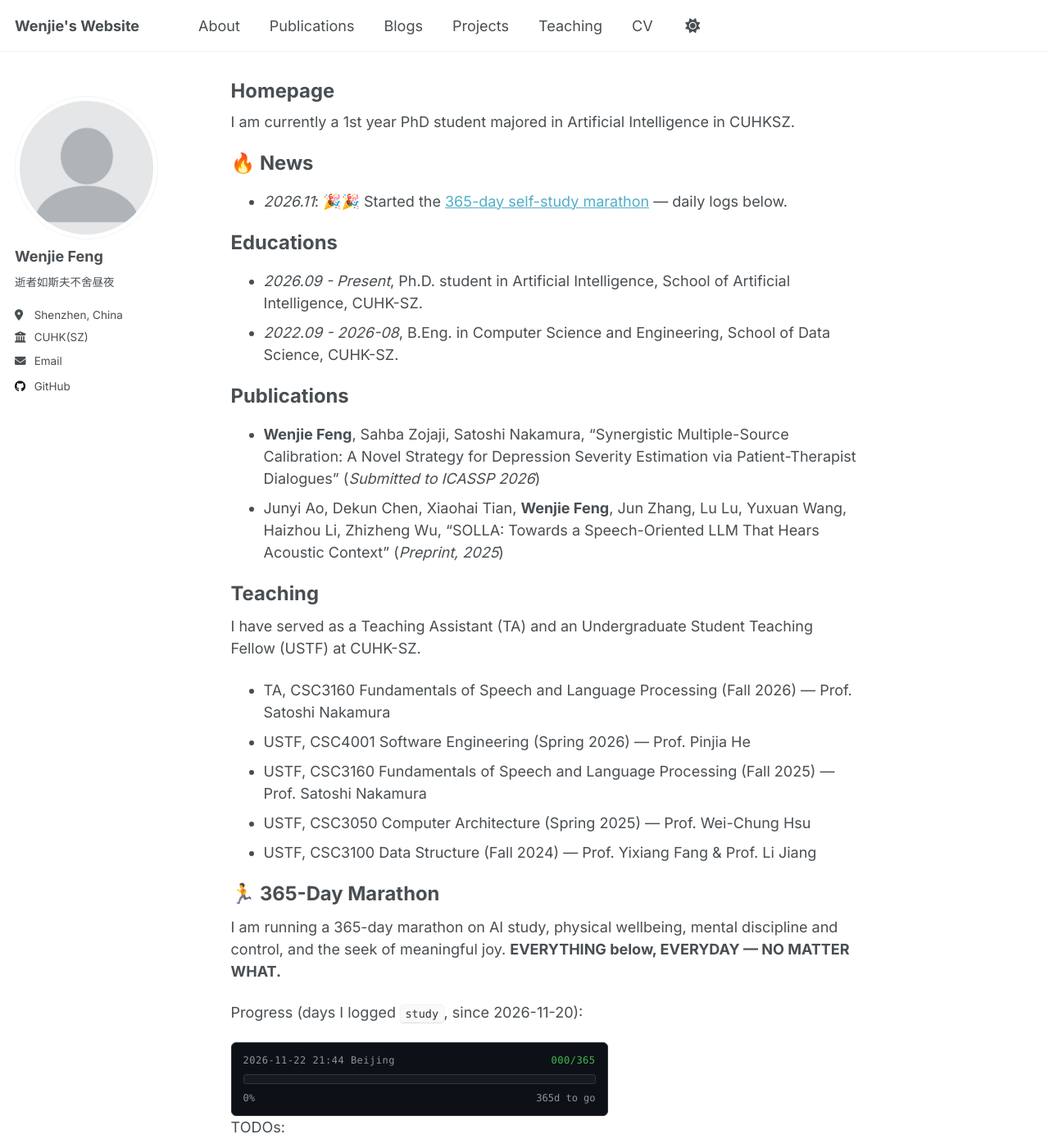
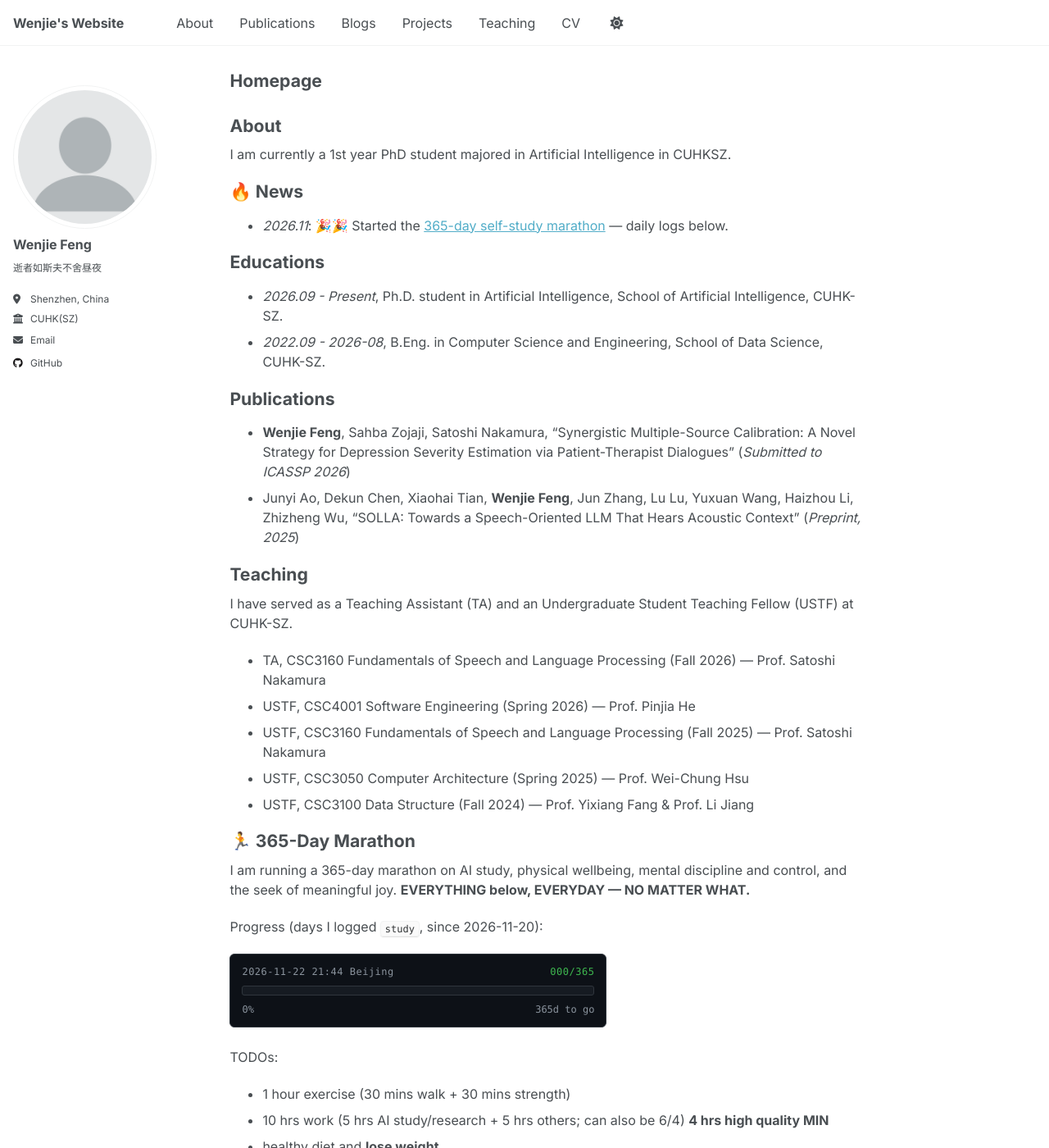
Before and after one commit to wenjiefeng04/wenjiefeng04.github.io, a Jekyll site: the page built from _pages/about.md, in a window 1280 px wide and 1400 px high. Shown: the whole window at 82% size. Built offline with Jekyll 4.4.1, drawn with Linux system fonts in a browser that asks for light colours.

Commit message:
font fix

```diff
--- a/_includes/progress-bar.html
+++ b/_includes/progress-bar.html
@@ -4,7 +4,7 @@
      proves the script ran; --:-- means it did not. -->
 <div id="pbar" style="font-family:ui-monospace,SFMono-Regular,'JetBrains Mono',Consolas,monospace;
             background:#0d1117; border:1px solid #30363d; border-radius:6px;
-            max-width:460px; padding:12px 14px; color:#c9d1d9;">
+            max-width:460px; padding:12px 14px; color:#c9d1d9;margin-bottom:1.5em;">
   <div style="display:flex; justify-content:space-between; font-size:12px;
               color:#8b949e; margin-bottom:8px; letter-spacing:.5px;">
     <span id="pbar-clock">--:--</span>
--- a/_pages/about.md
+++ b/_pages/about.md
@@ -7,6 +7,7 @@ redirect_from:
   - /about.html
 ---
 <a id="about-me"></a>
+# About
 I am currently a 1st year PhD student majored in Artificial Intelligence in CUHKSZ.
 
 <a id="news"></a>
--- a/_sass/_themes.scss
+++ b/_sass/_themes.scss
@@ -33,7 +33,7 @@ $garamond                   : Garamond, serif;
    $root-font-size : body text size in px (also the base all ems multiply against)
    $scale-ratio    : how much bigger each heading step is = the "heft"
    Don't hand-edit the $type-size-* lines; they're derived.           */
-$root-font-size : 16;   /* 16 = compact … 19 = airy          ← body knob  */
+$root-font-size : 14;   /* 16 = compact … 19 = airy          ← body knob  */
 $scale-ratio    : 1.15; /* 1.15 subtle … 1.4 strong          ← heading knob */
 
 $type-size-1 : #{$scale-ratio * $scale-ratio * $scale-ratio}em;  /* hero (rare) */
```
